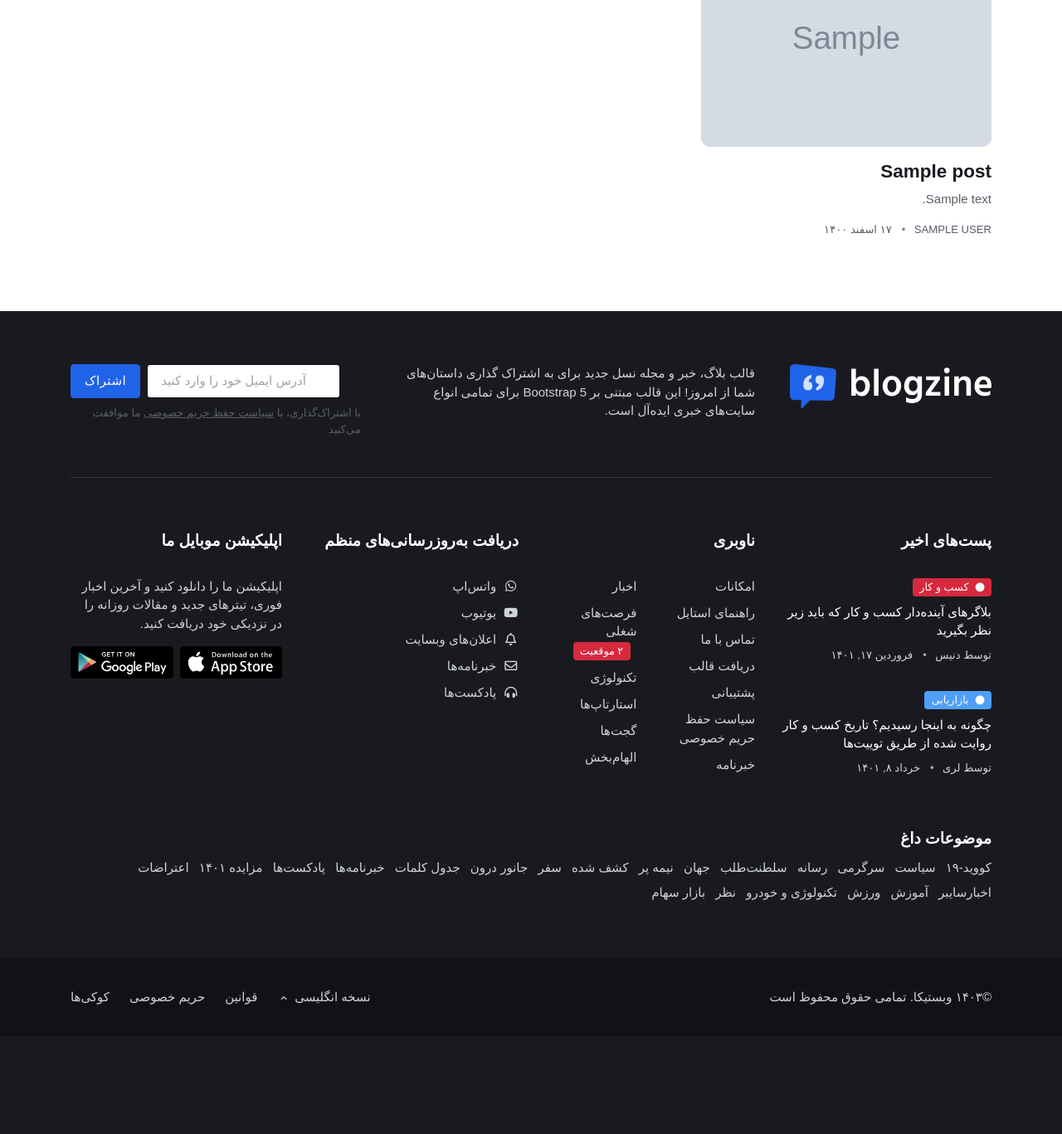
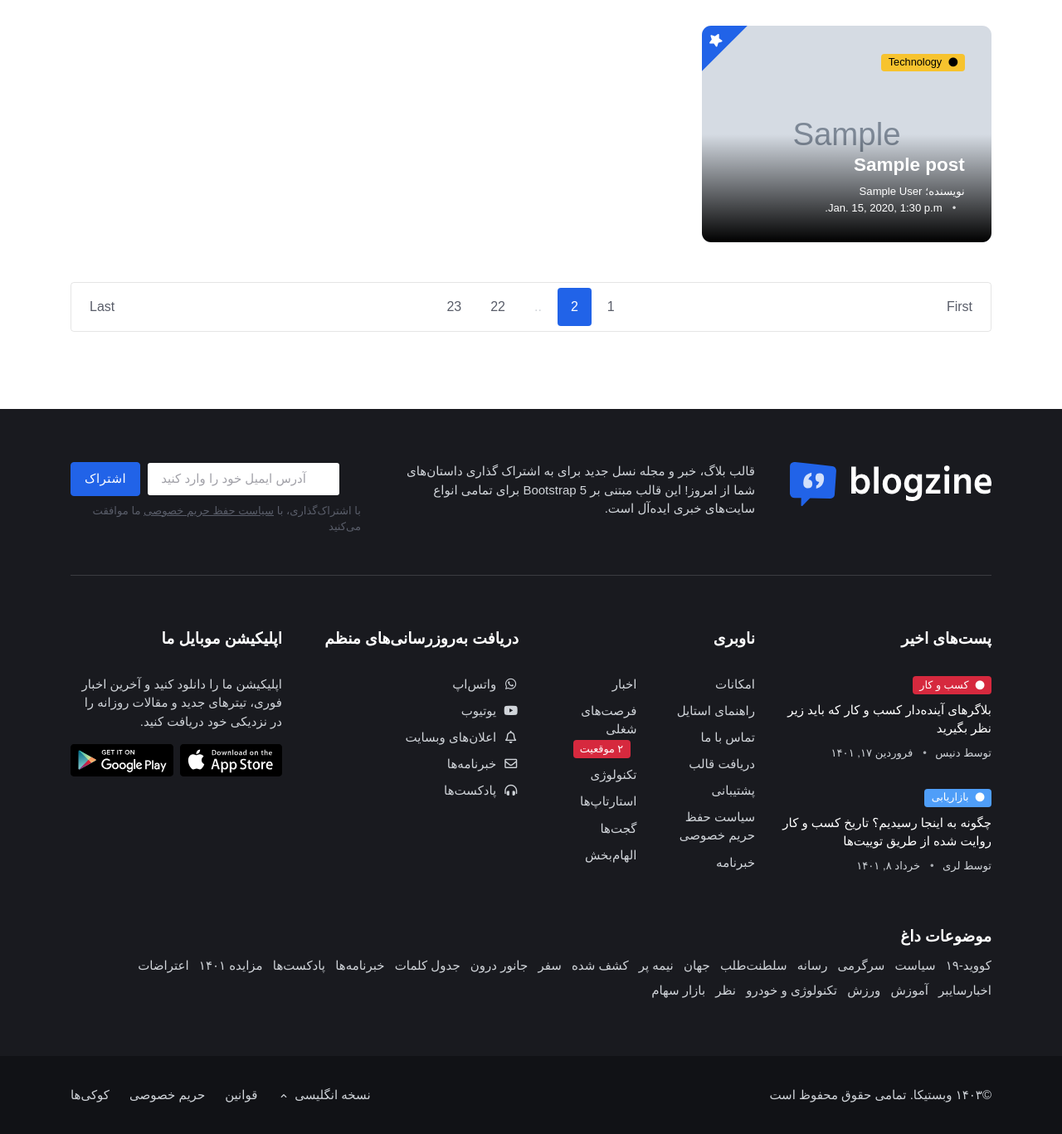
Before and after one commit to iliyasis/blog_site, a Django app: page /blog/ in a window 1280 px wide. Shown: the part 444-1811 px from the top of the page at 83% size. Before the commit the page ends 1655 px from the top, so only its background shows below. Run offline with Django 5.2, Linux system fonts and the light colour scheme; tables that the repository leaves empty hold one stand-in row (values such as "Sample post"); grey boxes marked "Sample" are stand-in pictures; some libraries are stand-ins or nearby versions.

Commit message:
go to tuf

```diff
--- a/blog_app/admin.py
+++ b/blog_app/admin.py
@@ -4,3 +4,5 @@ from blog_app import models
 # Register your models here.
 
 admin.site.register(models.Post)
+
+admin.site.register(models.Category)
--- a/blog_app/models.py
+++ b/blog_app/models.py
@@ -2,9 +2,18 @@ from django.db import models
 from django.contrib.auth.models import User
 # Create your models here.
 
+class Category(models.Model):
+    title = models.CharField(max_length=100)
+    description = models.TextField()
+
+    def __str__(self):
+        return self.title
+
+
 class Post(models.Model):
     title = models.CharField(max_length=100)
     author = models.ForeignKey(User, on_delete=models.CASCADE, default=1)
+    category = models.ManyToManyField(Category)
     content = models.TextField()
     image = models.ImageField(upload_to='images/%Y/%m/%d/')
     date_posted = models.DateTimeField(auto_now_add=True)
--- a/blog_app/templates/blog_app/post_list.html
+++ b/blog_app/templates/blog_app/post_list.html
@@ -4,23 +4,29 @@
 
 {% block content %}
 
+
 <!-- **************** MAIN CONTENT START **************** -->
 <main>
 
 <!-- =======================
 Inner intro START -->
-<section class="pt-4">
+<section class="pb-4 pt-3">
 	<div class="container">
 		<div class="row">
       <div class="col-12">
-				<div class="bg-dark p-4 text-center rounded-3">
-					<h1 class="text-white">نمایش مشبک پست‌ها</h1>
+        <div class="card bg-dark-overlay-3 h-300 overflow-hidden card-bg-scale text-center" style="background-image:url({% static 'images/blog/16by9/07.jpg' %}); background-position: center left; background-size: cover;">
+          <!-- Card Image overlay -->
+          <div class="card-img-overlay d-flex align-items-center p-3 p-sm-4">
+            <div class="col-md-8 m-auto bg-blur p-5 rounded-3 shadow-lg">
+							<h1 class="text-white">پست های کارتی</h1>
 							<nav class="d-flex justify-content-center" aria-label="breadcrumb">
-						<ol class="breadcrumb breadcrumb-dark m-0">
+						<ol class="breadcrumb breadcrumb-dark breadcrumb-dots mb-0">
 							<li class="breadcrumb-item"><a href="index.html"><i class="bi bi-house me-1"></i> خانه</a></li>
-							<li class="breadcrumb-item active">همه پست‌ها</li>
+							<li class="breadcrumb-item active">همه پست ها</li>
 						</ol>
 					</nav>
+            </div>
+          </div>
         </div>
       </div>
     </div>
@@ -33,31 +39,70 @@ Inner intro END -->
 Main content START -->
 <section class="position-relative pt-0">
 	<div class="container">
-		<div class="row filter-container overflow-hidden" data-isotope='{"layoutMode": "masonry"}'>
+		<div class="row g-4">
             {% for post in posts %}
       <!-- Card item START -->
-			<div class="col-sm-6 col-lg-4 grid-item">
-				<div class="card mb-4">
-					<!-- Card img -->
-					<div class="card-fold position-relative">
-						<img class="card-img" src="{{ post.image.url }}" alt="Card image">
+      <div class="col-sm-6 col-lg-4">
+        <div class="card card-overlay-bottom card-img-scale">
+          <!-- Card featured -->
+					<span class="card-featured" title="Featured post"><i class="fas fa-star"></i></span>
+          <!-- Card Image -->
+          <img src="{{ post.image.url }}" alt="">
+          <!-- Card Image overlay -->
+          <div class="card-img-overlay d-flex flex-column p-3 p-md-4">
+            <div>
+              <!-- Card category -->
+              <a href="#post-cards.html" class="badge text-bg-warning"><i class="fas fa-circle me-2 small fw-bold"></i>Technology</a>
             </div>
-					<div class="card-body px-0 pt-3">
-						<h4 class="card-title"><a href="post-single-6.html" class="btn-link text-reset stretched-link fw-bold">{{ post.title }}</a></h4>
-            <p class="card-text">{{ post.content }}</p>
+            <div class="w-100 mt-auto">
+
+              <!-- Card title -->
+              <h4 class="text-white"><a href="post-single.html" class="btn-link text-reset stretched-link">{{ post.title }}</a></h4>
               <!-- Card info -->
-						<ul class="nav nav-divider align-items-center text-uppercase small">
-							<li class="nav-item">
-								<a href="post-grid-masonry.html#" class="nav-link text-reset btn-link">{{ post.author.get_full_name }}</a>
+              <ul class="nav nav-divider text-white-force align-items-center small">
+                <li class="nav-item position-relative">
+                  <div class="nav-link">نویسنده؛  <a href="post-cards.html#" class="stretched-link text-reset btn-link">{{ post.author.get_full_name }}</a>
+                  </div>
                 </li>
-							<li class="nav-item">۱۷ اسفند ۱۴۰۰</li>
+                <li class="nav-item">{{ post.date_posted }}</li>
               </ul>
+            </div>
           </div>
         </div>
       </div>
       <!-- Card item END -->
             {% endfor %}
     </div> <!-- Row end -->
+
+		<!-- Pagination START -->
+    <nav class="my-5" aria-label="navigation">
+      <ul class="pagination pagination-bordered d-flex justify-content-between">
+        <li>
+					<ul class="list-unstyled">
+						<li class="page-item">
+							<a class="page-link" href="post-cards.html#">First</a>
+						</li>
+					</ul>
+				</li>
+        <li>
+					<ul class="list-unstyled">
+						<li class="page-item"><a class="page-link" href="post-cards.html#">1</a></li>
+						<li class="page-item active"><a class="page-link" href="post-cards.html#">2</a></li>
+						<li class="page-item disabled"><a class="page-link" href="post-cards.html#">..</a></li>
+						<li class="page-item"><a class="page-link" href="post-cards.html#">22</a></li>
+						<li class="page-item"><a class="page-link" href="post-cards.html#">23</a></li>
+					</ul>
+				</li>
+        <li>
+					<ul class="list-unstyled">
+						<li class="page-item">
+							<a class="page-link" href="post-cards.html#">Last</a>
+						</li>
+					</ul>
+				</li>
+      </ul>
+    </nav>
+		<!-- Pagination END -->
 	</div>
 </section>
 <!-- =======================
--- a/blog_site/settings.py
+++ b/blog_site/settings.py
@@ -108,9 +108,11 @@ AUTH_PASSWORD_VALIDATORS = [
 # Internationalization
 # https://docs.djangoproject.com/en/6.0/topics/i18n/
 
-LANGUAGE_CODE = "en-us"
+LANGUAGE_CODE = "fa"
 
-TIME_ZONE = "UTC"
+TIME_ZONE = "Asia/Tehran"
+
+USE_L10N = True
 
 USE_I18N = True
 
```
Also changed, not shown: blog_app/migrations/0003_category_post_category.py (added), media/images/2026/02/06/16.jpg (added). Lines whose indentation alone changed are shown as unchanged.
